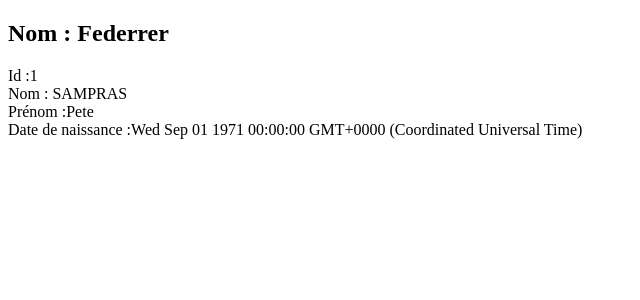
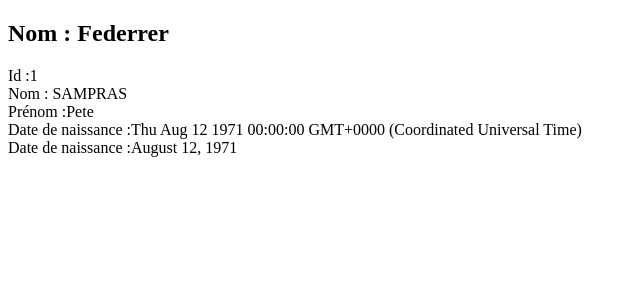
Before and after one commit to gaelschenck/B3-Angular-exercice, an Angular app: page / in a window 1280 px wide. Shown: the top 300 px of the page, without its empty margins (0-640 px from the left). Built offline with nearby package versions, Linux system fonts and the light colour scheme.

Commit message:
576142d9711598c6d377ab2497b559048f4f8d26

```diff
--- a/src/app/Model/tennis-players.ts
+++ b/src/app/Model/tennis-players.ts
@@ -2,6 +2,6 @@ export class TennisPlayers {
 public id= 0;
 public name='';
 public firstName='';
-public birthDate= Date;
+public birthDate=new Date;
 
 }
--- a/src/app/components/tennis-players/tennis-players.component.html
+++ b/src/app/components/tennis-players/tennis-players.component.html
@@ -5,3 +5,4 @@
 <div><span>Nom :</span> {{player.name | uppercase }}</div>
 <div><span>Prénom :</span>{{player.firstName}}</div>
 <div><span>Date de naissance :</span>{{player.birthDate}}</div>
+<div><span>Date de naissance :</span>{{player.birthDate | date:'longDate' }}</div>
--- a/src/app/components/tennis-players/tennis-players.component.ts
+++ b/src/app/components/tennis-players/tennis-players.component.ts
@@ -18,6 +18,6 @@ export class TennisPlayersComponent {
     id: 1,
     name: "Sampras",
     firstName: "Pete",
-    birthDate:new Date(1971, 8, 1)
+    birthDate:new Date(1971, 7, 12)
 };
 }
```
